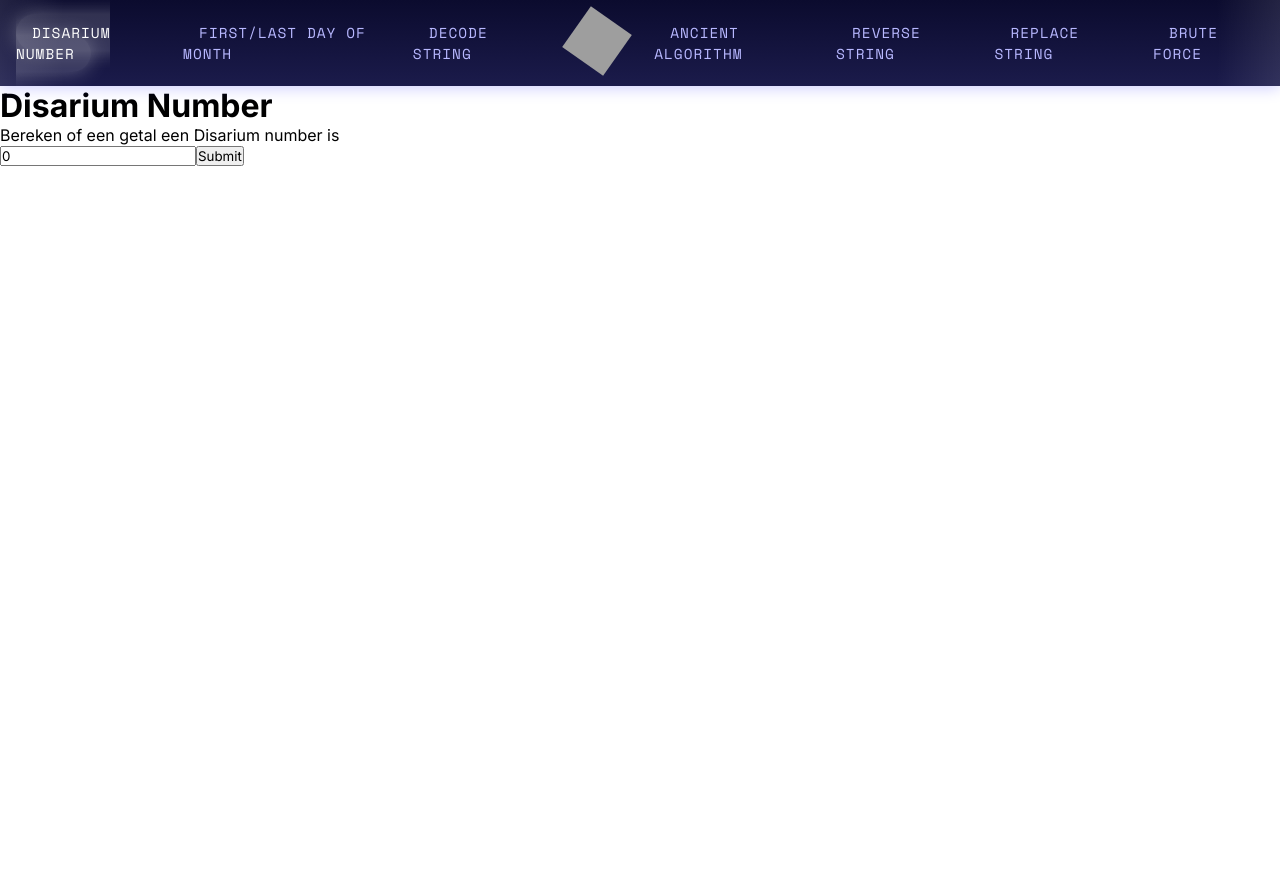
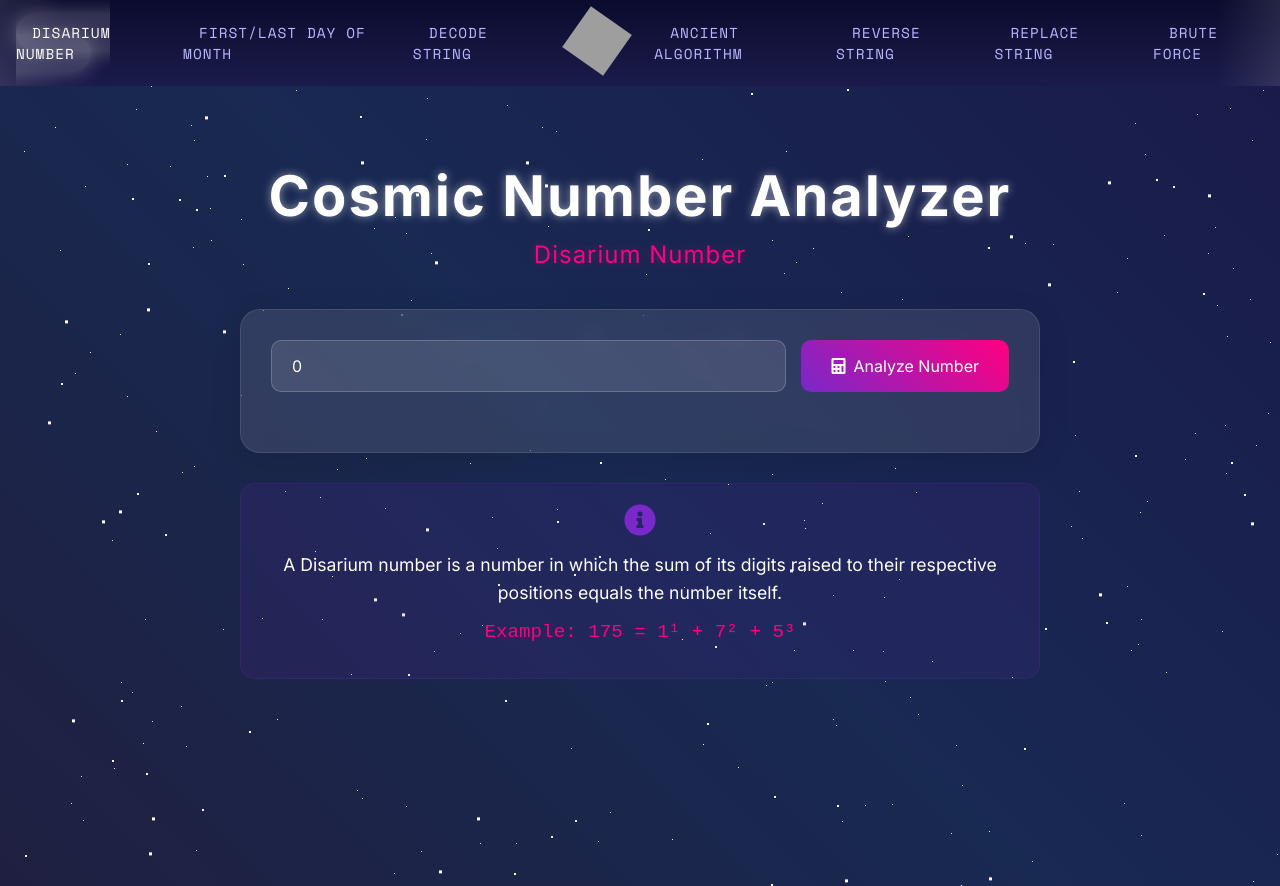
Before and after one commit to DuerinckThibeau/HTF-2024, an Angular app: page /mission/disarium-number in a window 1280 px wide. Before the commit the page ends 800 px from the top, so only its background shows below. Built offline with nearby package versions, Linux system fonts and the light colour scheme; grey boxes are pictures that could not be loaded.

Commit message:
Add styling

```diff
--- a/src/app/disarium-number/disarium-number.component.html
+++ b/src/app/disarium-number/disarium-number.component.html
@@ -1,6 +1,51 @@
-<h1>Disarium Number</h1>
+<div class="space-container">
+  <div class="stars"></div>
+  <div class="stars2"></div>
+  <div class="stars3"></div>
 
-<p>Bereken of een getal een Disarium number is</p>
-<input type="number" [(ngModel)]="num" />
-<button (click)="CalculateDisariumNumber()">Submit</button>
-<p>{{ result }}</p>
+  <div class="content">
+    <div class="title-group">
+      <h1 class="cosmic-title">Cosmic Number Analyzer</h1>
+      <h2 class="cosmic-subtitle">Disarium Number</h2>
+    </div>
+
+    <div class="decoder-box">
+      <div class="input-group">
+        <input
+          type="number"
+          [(ngModel)]="num"
+          placeholder="Enter a number to analyze..."
+          class="cosmic-input"
+        />
+        <button (click)="CalculateDisariumNumber()" class="cosmic-button">
+          <span class="button-content">
+            <i class="fas fa-calculator"></i>
+            Analyze Number
+          </span>
+        </button>
+      </div>
+
+      <div class="result-container" *ngIf="result">
+        <div class="result-card">
+          <div class="message-box">
+            <div class="calculation">
+              <span class="label">Analysis Result:</span>
+              <div class="value">{{ result }}</div>
+            </div>
+          </div>
+        </div>
+      </div>
+    </div>
+
+    <div class="info-panel">
+      <div class="info-card">
+        <i class="fas fa-info-circle"></i>
+        <p>
+          A Disarium number is a number in which the sum of its digits raised to
+          their respective positions equals the number itself.
+        </p>
+        <p class="example">Example: 175 = 1¹ + 7² + 5³</p>
+      </div>
+    </div>
+  </div>
+</div>
--- a/src/app/disarium-number/disarium-number.component.scss
+++ b/src/app/disarium-number/disarium-number.component.scss
@@ -0,0 +1,312 @@
+// Space background
+.space-container {
+  min-height: 100vh;
+  background: linear-gradient(45deg, #1f2041 0%, #182952 50%, #1a1b4b 100%);
+  position: relative;
+  overflow: hidden;
+  padding: 20px;
+}
+
+// Stars animation
+@function multiple-box-shadow($n) {
+  $value: "#{random(2000)}px #{random(2000)}px #FFF";
+  @for $i from 2 through $n {
+    $value: "#{$value} , #{random(2000)}px #{random(2000)}px #FFF";
+  }
+  @return unquote($value);
+}
+
+$shadows-small: multiple-box-shadow(700);
+$shadows-medium: multiple-box-shadow(200);
+$shadows-big: multiple-box-shadow(100);
+
+.stars {
+  width: 1px;
+  height: 1px;
+  background: transparent;
+  box-shadow: $shadows-small;
+  animation: animateStars 50s linear infinite;
+  &:after {
+    content: " ";
+    position: absolute;
+    top: 2000px;
+    width: 1px;
+    height: 1px;
+    background: transparent;
+    box-shadow: $shadows-small;
+  }
+}
+
+.stars2 {
+  width: 2px;
+  height: 2px;
+  background: transparent;
+  box-shadow: $shadows-medium;
+  animation: animateStars 100s linear infinite;
+  &:after {
+    content: " ";
+    position: absolute;
+    top: 2000px;
+    width: 2px;
+    height: 2px;
+    background: transparent;
+    box-shadow: $shadows-medium;
+  }
+}
+
+.stars3 {
+  width: 3px;
+  height: 3px;
+  background: transparent;
+  box-shadow: $shadows-big;
+  animation: animateStars 150s linear infinite;
+  &:after {
+    content: " ";
+    position: absolute;
+    top: 2000px;
+    width: 3px;
+    height: 3px;
+    background: transparent;
+    box-shadow: $shadows-big;
+  }
+}
+
+@keyframes animateStars {
+  from {
+    transform: translateY(0px);
+  }
+  to {
+    transform: translateY(-2000px);
+  }
+}
+
+// Content styling
+.content {
+  position: relative;
+  z-index: 1;
+  max-width: 800px;
+  margin: 0 auto;
+  padding-top: 50px;
+}
+
+.title-group {
+  text-align: center;
+  margin-bottom: 40px;
+}
+
+.cosmic-title {
+  color: #fff;
+  font-size: 3.5rem;
+  text-shadow: 0 0 10px rgba(255, 255, 255, 0.5);
+  font-weight: 700;
+  letter-spacing: 2px;
+  margin-bottom: 10px;
+}
+
+.cosmic-subtitle {
+  color: #ff0080;
+  font-size: 1.5rem;
+  text-shadow: 0 0 10px rgba(255, 0, 128, 0.3);
+  font-weight: 500;
+  letter-spacing: 1px;
+}
+
+.decoder-box {
+  background: rgba(255, 255, 255, 0.1);
+  backdrop-filter: blur(10px);
+  border-radius: 20px;
+  padding: 30px;
+  box-shadow: 0 8px 32px rgba(0, 0, 0, 0.1);
+  border: 1px solid rgba(255, 255, 255, 0.1);
+}
+
+.input-group {
+  display: flex;
+  gap: 15px;
+  margin-bottom: 30px;
+}
+
+.cosmic-input {
+  flex: 1;
+  background: rgba(255, 255, 255, 0.1);
+  border: 1px solid rgba(255, 255, 255, 0.2);
+  border-radius: 10px;
+  padding: 15px 20px;
+  color: #fff;
+  font-size: 1rem;
+  transition: all 0.3s ease;
+
+  &::placeholder {
+    color: rgba(255, 255, 255, 0.5);
+  }
+
+  &:focus {
+    outline: none;
+    border-color: rgba(255, 255, 255, 0.5);
+    box-shadow: 0 0 15px rgba(255, 255, 255, 0.1);
+  }
+
+  // Remove number input arrows
+  &::-webkit-outer-spin-button,
+  &::-webkit-inner-spin-button {
+    -webkit-appearance: none;
+    margin: 0;
+  }
+  &[type="number"] {
+    -moz-appearance: textfield;
+  }
+}
+
+.cosmic-button {
+  background: linear-gradient(45deg, #7928ca, #ff0080);
+  border: none;
+  border-radius: 10px;
+  padding: 15px 30px;
+  color: #fff;
+  font-size: 1rem;
+  cursor: pointer;
+  transition: all 0.3s ease;
+
+  &:hover {
+    transform: translateY(-2px);
+    box-shadow: 0 5px 15px rgba(255, 0, 128, 0.4);
+  }
+
+  .button-content {
+    display: flex;
+    align-items: center;
+    gap: 8px;
+  }
+}
+
+.result-container {
+  margin-top: 30px;
+}
+
+.result-card {
+  background: rgba(255, 255, 255, 0.05);
+  border-radius: 15px;
+  padding: 20px;
+  border: 1px solid rgba(255, 255, 255, 0.1);
+}
+
+.message-box {
+  .calculation {
+    .label {
+      display: block;
+      color: rgba(255, 255, 255, 0.6);
+      font-size: 0.9rem;
+      margin-bottom: 8px;
+    }
+
+    .value {
+      background: rgba(121, 40, 202, 0.2);
+      padding: 15px;
+      border-radius: 8px;
+      color: #fff;
+      font-family: "Courier New", monospace;
+      word-break: break-all;
+      font-size: 1.2rem;
+      text-align: center;
+    }
+  }
+}
+
+.info-panel {
+  margin-top: 30px;
+}
+
+.info-card {
+  background: rgba(121, 40, 202, 0.1);
+  border-radius: 15px;
+  padding: 20px;
+  border: 1px solid rgba(121, 40, 202, 0.2);
+  text-align: center;
+  color: #fff;
+
+  i {
+    font-size: 2rem;
+    color: #7928ca;
+    margin-bottom: 15px;
+  }
+
+  p {
+    font-size: 1.1rem;
+    line-height: 1.6;
+    margin-bottom: 10px;
+  }
+
+  .example {
+    color: #ff0080;
+    font-family: "Courier New", monospace;
+    font-size: 1.2rem;
+    margin-top: 10px;
+  }
+}
+
+.fun-facts {
+  margin-top: 40px;
+
+  h3 {
+    color: #fff;
+    text-align: center;
+    font-size: 1.8rem;
+    margin-bottom: 20px;
+    text-shadow: 0 0 10px rgba(255, 255, 255, 0.3);
+  }
+
+  .facts-grid {
+    display: grid;
+    grid-template-columns: repeat(auto-fit, minmax(200px, 1fr));
+    gap: 20px;
+    margin-top: 20px;
+  }
+
+  .fact-card {
+    background: rgba(255, 255, 255, 0.05);
+    border-radius: 12px;
+    padding: 20px;
+    text-align: center;
+    border: 1px solid rgba(255, 255, 255, 0.1);
+    transition: all 0.3s ease;
+
+    &:hover {
+      transform: translateY(-5px);
+      box-shadow: 0 5px 15px rgba(255, 0, 128, 0.2);
+      background: rgba(255, 255, 255, 0.1);
+    }
+
+    .number {
+      display: block;
+      color: #ff0080;
+      font-size: 2rem;
+      font-weight: bold;
+      margin-bottom: 10px;
+    }
+
+    .calculation {
+      color: #fff;
+      font-family: "Courier New", monospace;
+      font-size: 1rem;
+    }
+  }
+}
+
+// Add responsive adjustments
+@media (max-width: 768px) {
+  .cosmic-title {
+    font-size: 2.5rem;
+  }
+
+  .cosmic-subtitle {
+    font-size: 1.2rem;
+  }
+
+  .facts-grid {
+    grid-template-columns: repeat(auto-fit, minmax(150px, 1fr));
+  }
+
+  .info-card p {
+    font-size: 1rem;
+  }
+}
```
